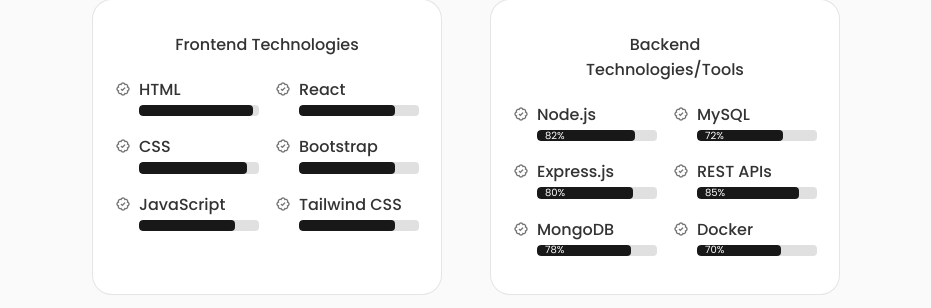
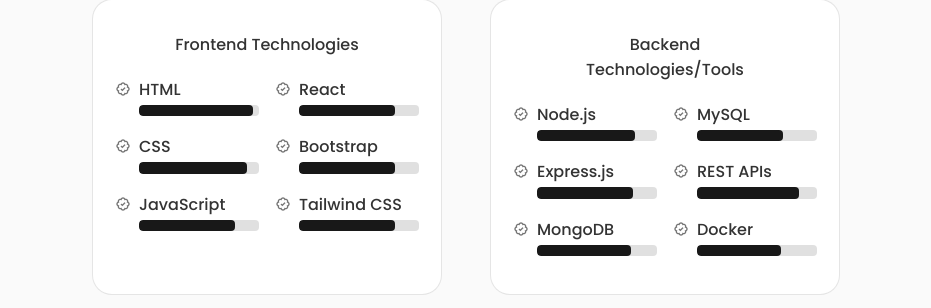
Before and after one commit to piyush011103/Portfolio, a React (Vite) app: page / in a window 1280 px wide. Shown: the part 1633-1941 px from the top of the page, without its empty margins (174-1105 px from the left). Built offline with nearby package versions, Linux system fonts and the light colour scheme; a web font is replaced by a local one.

Commit message:
Update Backend.jsx

```diff
--- a/src/Components/Skills/Backend.jsx
+++ b/src/Components/Skills/Backend.jsx
@@ -30,7 +30,7 @@
                       className="skills_progress"
                       style={{ width: `${skill.level}%` }}
                     ></div>
-                    <span className="skills_level">{skill.level}%</span>
+{/*                     <span className="skills_level">{skill.level}%</span> */}
                   </div>
                 </div>
               </div>
```
